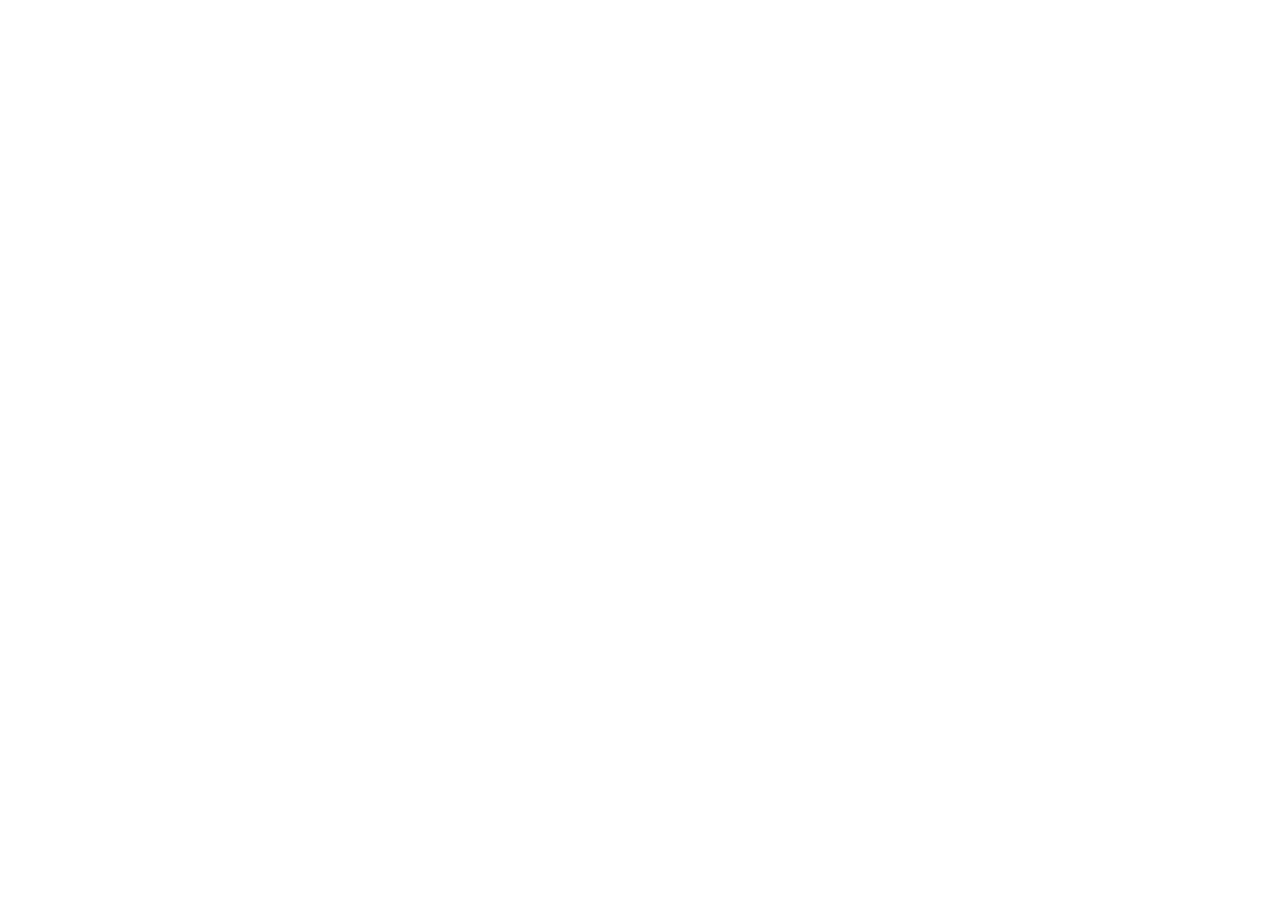
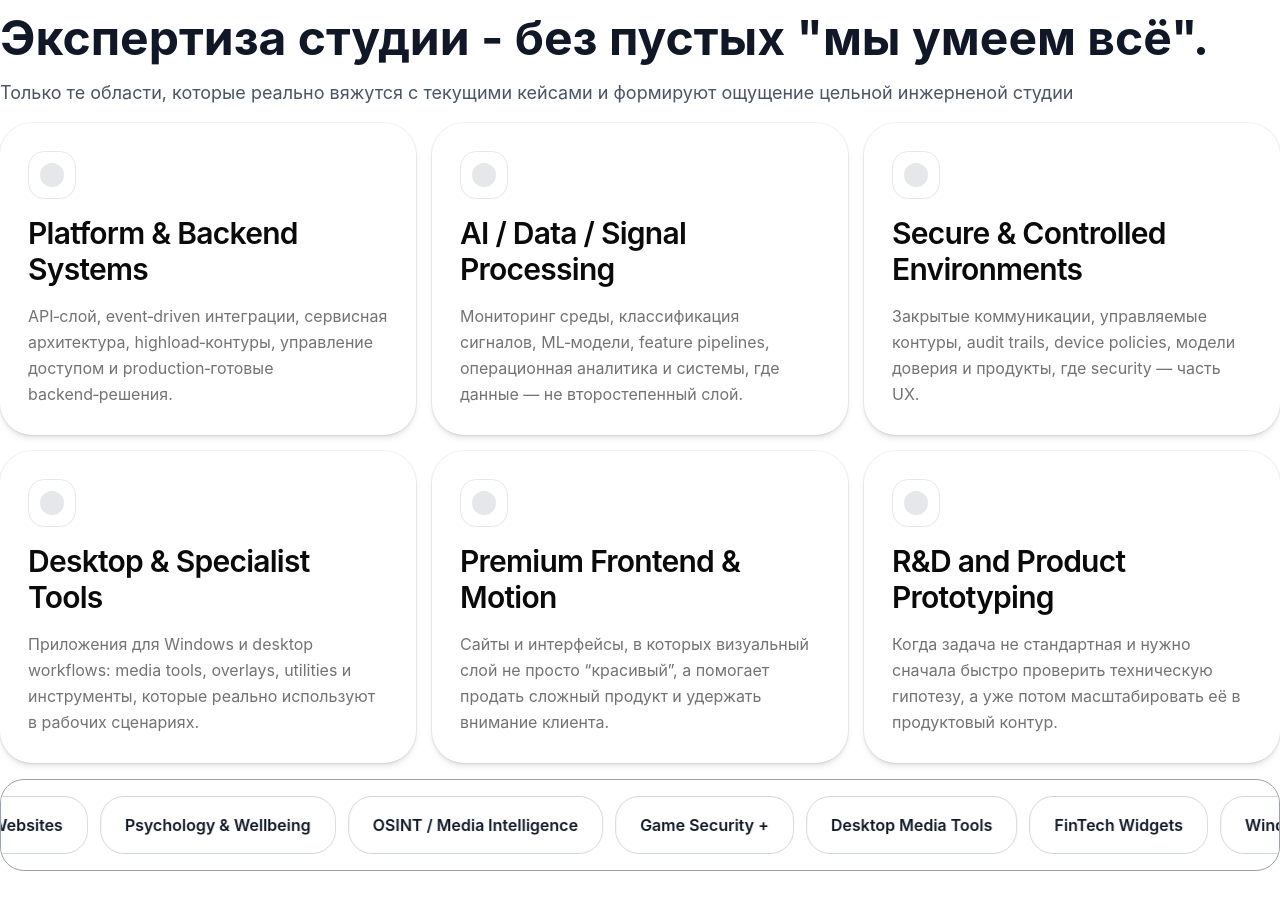
Before and after one commit to CodeCraftSite/codeCraftReact, a React (Vite) app: page / in a window 1280 px wide. Shown: the part 2933-3842 px from the top of the page. Before the commit the page ends 2792 px from the top, so only its background shows below. Built offline with nearby package versions, Linux system fonts and the light colour scheme.

Commit message:
Добавление компонента экспертизы

```diff
--- /dev/null
+++ b/src/components/CapatabilesComponents/CapCard.jsx
@@ -0,0 +1,23 @@
+import { Card, CardDescription, CardHeader, CardTitle } from "../ui/card";
+
+function CapCard({ name, description }) {
+  return (
+    <Card className="gap-0 py-0 ">
+      <CardHeader className="gap-4 px-7 py-7">
+        <div className="flex size-12 items-center justify-center rounded-2xl border border-gray-200 bg-white">
+          <span className="size-6 rounded-full bg-gray-200" aria-hidden="true" />
+        </div>
+
+        <CardTitle className="text-3xl font-semibold tracking-tight">
+          {name}
+        </CardTitle>
+
+        <CardDescription className="text-base leading-relaxed text-muted-foreground">
+          {description}
+        </CardDescription>
+      </CardHeader>
+    </Card>
+  );
+}
+
+export default CapCard;
--- /dev/null
+++ b/src/components/CapatabilesComponents/Capatabiles.jsx
@@ -0,0 +1,101 @@
+import { Badge } from "../ui/badge";
+import CapCard from "./CapCard";
+
+function Capatabiels() {
+  const capCarddata = [
+    {
+      name: "Platform & Backend Systems",
+      description:
+        "API‑слой, event‑driven интеграции, сервисная архитектура, highload‑контуры, управление доступом и production‑готовые backend‑решения.",
+    },
+
+    {
+      name: "AI / Data / Signal Processing",
+      description:
+        "Мониторинг среды, классификация сигналов, ML‑модели, feature pipelines, операционная аналитика и системы, где данные — не второстепенный слой.",
+    },
+    {
+      name: "Secure & Controlled Environments",
+      description:
+        "Закрытые коммуникации, управляемые контуры, audit trails, device policies, модели доверия и продукты, где security — часть UX.",
+    },
+    {
+      name: "Desktop & Specialist Tools",
+      description:
+        "Приложения для Windows и desktop workflows: media tools, overlays, utilities и инструменты, которые реально используют в рабочих сценариях.",
+    },
+    {
+      name: "Premium Frontend & Motion",
+      description:
+        "Сайты и интерфейсы, в которых визуальный слой не просто “красивый”, а помогает продать сложный продукт и удержать внимание клиента.",
+    },
+    {
+      name: "R&D and Product Prototyping",
+      description:
+        "Когда задача не стандартная и нужно сначала быстро проверить техническую гипотезу, а уже потом масштабировать её в продуктовый контур.",
+    },
+  ];
+
+  const capTags = [
+    { tag: "Display Products" },
+    { tag: "KWD Internal Systems" },
+    { tag: "Legal Practice Websites" },
+    { tag: "Psychology & Wellbeing" },
+    { tag: "OSINT / Media Intelligence" },
+    { tag: "Game Security +" },
+    { tag: "Desktop Media Tools" },
+    { tag: "FinTech Widgets" },
+    { tag: "Windows Overlay Products" },
+  ];
+
+  return (
+    <section className="mt-28 space-y-4 border-t border-gray-300 pt-3">
+      <Badge className="text-base p-4 mt-3">Экспертиза</Badge>
+      <h1 className="text-5xl font-bold text-gray-900 animate-fade-in">
+        Экспертиза студии - без пустых "мы умеем всё".
+      </h1>
+      <p className="text-lg leading-relaxed text-gray-600 text-left">
+        Только те области, которые реально вяжутся с текущими кейсами и
+        формируют ощущение цельной инжерненой студии
+      </p>
+
+      <div className="grid gap-4 md:grid-cols-2 lg:grid-cols-3">
+        {capCarddata.map((cap, index) => (
+          <CapCard key={cap.name ?? index} {...cap} />
+        ))}
+      </div>
+
+      <div className="overflow-hidden border border-gray-400 rounded-3xl p-4">
+        <div className="inline-flex w-max animate-marquee-x">
+          <div className="flex gap-3 pr-3">
+            {capTags.map((item) => (
+              <div
+                key={item.tag}
+                className="rounded-3xl border border-gray-300 bg-white/60 px-6 py-4 backdrop-blur-sm"
+              >
+                <p className="whitespace-nowrap text-base font-semibold text-gray-900">
+                  {item.tag}
+                </p>
+              </div>
+            ))}
+          </div>
+
+          <div className="flex gap-3">
+            {capTags.map((item) => (
+              <div
+                key={`${item.tag}-dup`}
+                className="rounded-3xl border border-gray-300 bg-white/60 px-6 py-4 backdrop-blur-sm"
+              >
+                <p className="whitespace-nowrap text-base font-semibold text-gray-900">
+                  {item.tag}
+                </p>
+              </div>
+            ))}
+          </div>
+        </div>
+      </div>
+    </section>
+  );
+}
+
+export default Capatabiels;
--- a/src/components/InfoCard.jsx
+++ b/src/components/InfoCard.jsx
@@ -6,7 +6,7 @@
       className={`h-full ${props.class || "w-1/2"} border border-gray-400 p-5 rounded-4xl animate-fade-in`}
     >
       <div className="flex flex-col gap-4">
-        <Badge className="text-base p-4 ">{props.name}</Badge>
+        <Badge className="text-base p-4">{props.name}</Badge>
         <h2 className="text-3xl font-bold text-gray-800">{props.title}</h2>
 
         <p className="text-lg text-gray-600 text-left">{props.description}</p>
--- a/src/components/processComponents/ProcessSection.jsx
+++ b/src/components/processComponents/ProcessSection.jsx
@@ -12,18 +12,20 @@
   ];
 
   return (
-    <div className="flex flex-row items-center gap-8">
+    <section className="flex flex-col gap-8 md:flex-row md:items-start">
+      <div className="md:sticky md:top-24 md:self-start md:w-[42%]">
         <InfoCard
           class="w-full"
           name={processSteps[0].name}
           title={processSteps[0].title}
           description={processSteps[0].description}
         />
+      </div>
 
-      <div className="flex flex-col gap-4">
+      <div className="flex flex-col gap-4 md:w-[58%]">
         <ProcessSteps />
       </div>
-    </div>
+    </section>
   );
 }
 
--- a/src/components/processComponents/ProcessSteps.jsx
+++ b/src/components/processComponents/ProcessSteps.jsx
@@ -28,9 +28,12 @@
   ];
 
   return processSteps.map((step, index) => (
-    <div className="flex flex-row items-start gap-4 border border-gray-400 p-5 rounded-4xl animate-fade-in">
+    <div
+      key={step.name}
+      className="flex flex-row items-start gap-4 border border-gray-400 p-5 rounded-4xl animate-fade-in"
+    >
       <Avatar size="lg" className="size-30">
-        <AvatarFallback className="font-semibold text-lg" key={index}>
+        <AvatarFallback className="font-semibold text-lg">
           {index + 1}
         </AvatarFallback>
       </Avatar>
--- a/src/index.css
+++ b/src/index.css
@@ -150,3 +150,17 @@
 .animate-fade-in {
   animation: fadeIn 1s ease-in-out forwards;
 }
+
+@keyframes marqueeX {
+  from {
+    transform: translate3d(0, 0, 0);
+  }
+  to {
+    transform: translate3d(-50%, 0, 0);
+  }
+}
+
+.animate-marquee-x {
+  animation: marqueeX 22s linear infinite;
+  will-change: transform;
+}
--- a/src/pages/IndexPage.jsx
+++ b/src/pages/IndexPage.jsx
@@ -1,3 +1,4 @@
+import Capatabiels from "../components/CapatabilesComponents/Capatabiles";
 import CarouselProject from "../components/CarouselProject";
 import InfoCard from "../components/InfoCard";
 import ProcessSection from "../components/processComponents/ProcessSection";
@@ -89,6 +90,8 @@
       <div>Блок с каруселью подробный</div> */}
 
       <ProcessSection></ProcessSection>
+
+      <Capatabiels></Capatabiels>
     </div>
   );
 }
```
Lines whose indentation alone changed are shown as unchanged.
